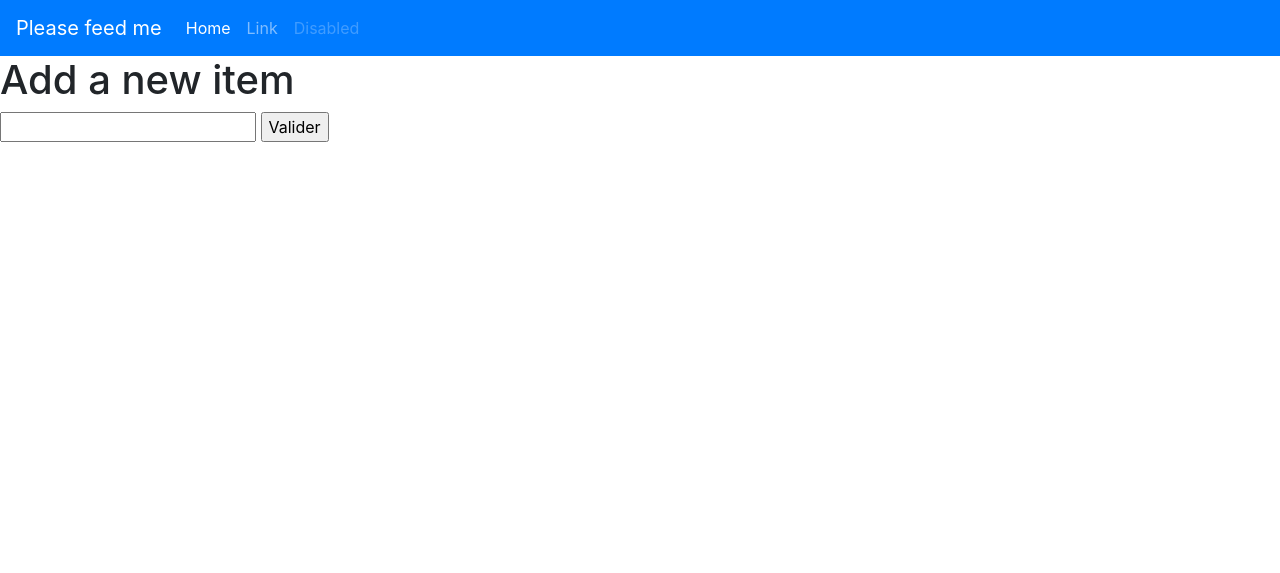
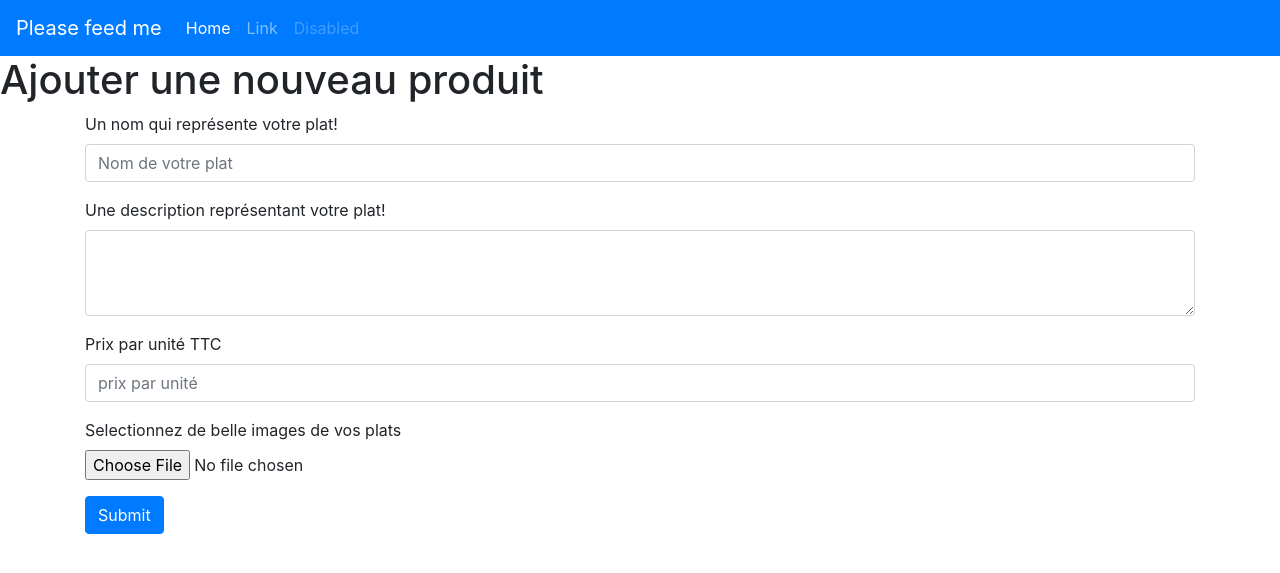
Before and after one commit to misterk01/feed_me, a PHP site: template src/View/Meal/add.html.twig in a window 1280 px wide. Shown: the top 573 px of the page. Run offline with PHP 8.4, Linux system fonts and the light colour scheme; the template is opened without the code that fills it, so the values that code supplies are empty; some libraries are stand-ins or nearby versions.

Commit message:
form pour la creation de meal (page twig)

```diff
--- a/src/View/Item/add.html.twig
+++ b/src/View/Item/add.html.twig
@@ -2,5 +2,7 @@
 
 {% block content %}
     <h1>Add a new item</h1>
+    <div class="container">
     {% include 'Item/_form.html.twig' %}
+    </div>
 {% endblock %}
--- a/src/View/Meal/_form.html.twig
+++ b/src/View/Meal/_form.html.twig
@@ -1,5 +1,27 @@
-<form method="post">
-    <input type="hidden" value="{{ item.id }}" name="id">
-    <input type="text" value="{{ item.title }}" name="title">
-    <input type="submit" value="Valider">
+{#Form  MEAL#}
+
+<form method="post" action="/meal/add">
+    <div class="form-group">
+        <label for="name">Un nom qui représente votre plat!</label>
+        <input type="text" class="form-control" name="name" placeholder="Nom de votre plat">
+    </div>
+
+
+    <div class="form-group">
+        <label for="description">Une description représentant votre plat!</label>
+        <textarea class="form-control" name="description" rows="3"></textarea>
+    </div>
+
+
+    <div class="form-group">
+        <label for="price">Prix par unité TTC</label>
+        <input type="number" class="form-control" name="price" placeholder="prix par unité">
+    </div>
+
+    <div class="form-group">
+        <label for="pictures">Selectionnez de belle images de vos plats</label>
+        <input type="file" class="form-control-file" name="pictures">
+    </div>
+
+    <button type="submit" class="btn btn-primary">Submit</button>
 </form>
--- a/src/View/Meal/add.html.twig
+++ b/src/View/Meal/add.html.twig
@@ -1,6 +1,10 @@
+{#add MEAL#}
+
 {% extends 'layout.html.twig' %}
 
 {% block content %}
-    <h1>Add a new item</h1>
-    {% include 'Item/_form.html.twig' %}
+    <h1>Ajouter une nouveau produit</h1>
+    <div class="container">
+    {% include 'Meal/_form.html.twig' %}
+    </div>
 {% endblock %}
--- a/src/View/Meal/edit.html.twig
+++ b/src/View/Meal/edit.html.twig
@@ -1,3 +1,5 @@
+{#edit MEAL#}
+
 {% extends 'layout.html.twig' %}
 
 {% block content %}
--- a/src/View/Meal/index.html.twig
+++ b/src/View/Meal/index.html.twig
@@ -1,3 +1,5 @@
+{# MEAL #}
+
 {% extends 'layout.html.twig' %}
 
 {% block content %}
--- a/src/View/Meal/show.html.twig
+++ b/src/View/Meal/show.html.twig
@@ -1,3 +1,5 @@
+{# MEAL #}
+
 {% extends 'layout.html.twig' %}
 
 {% block content %}
--- a/src/View/layout.html.twig
+++ b/src/View/layout.html.twig
@@ -17,7 +17,7 @@
 {% include '_header.html.twig' %}
 
 {# ajout du bloc de gestion de la recherche adresse#}
-{% block searchAddress %} {% endblock %}
+
 
 
 {# ajout du bloc content 1#}
```
Also changed, not shown: src/Controller/MealController.php (+16 -15 lines).
